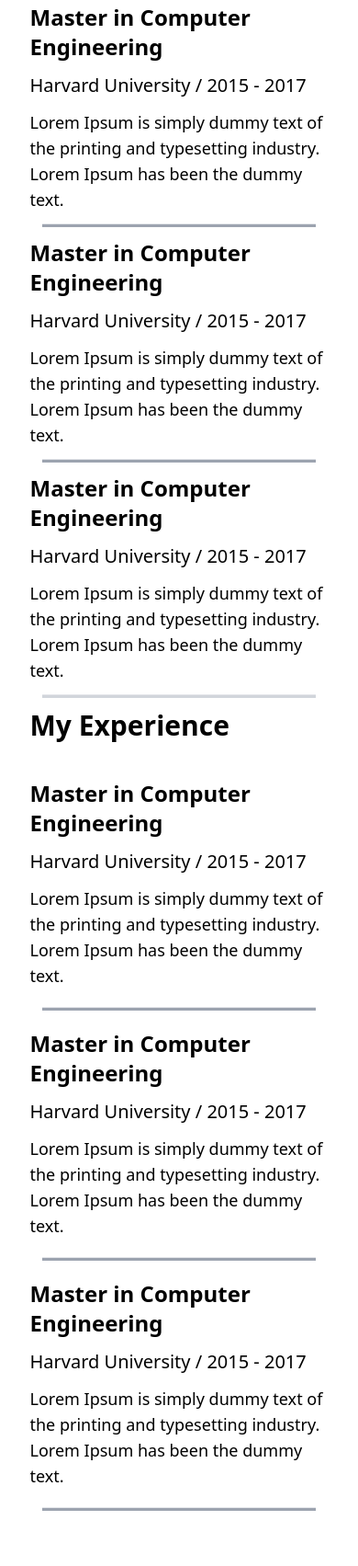
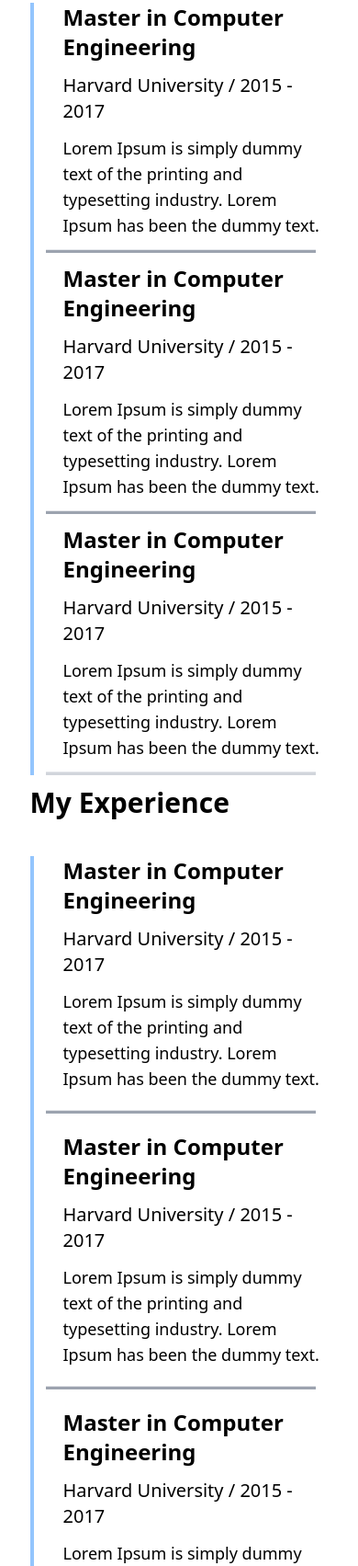
Before and after one commit to Shivaraj2003/Portfolio, a website: page src/index.html in a window 390 px wide. Shown: the part 4631-6334 px from the top of the page at 92% size. Before the commit the page ends 6294 px from the top, so only its background shows below. Drawn offline with Linux system fonts and the light colour scheme.

Commit message:
Fixed responsiveness of resume section

```diff
--- a/src/index.html
+++ b/src/index.html
@@ -246,15 +246,15 @@
 
             <div class="col-span-12 md:col-span-6 h-full   ">
                 <h1 class="text-3xl  font-semibold ">My Education</h1>
-                <div class="md:border-l-4 h-fit md:border-blue-300">
-                    <div class="flex flex-col gap-3 md:ml-8 mt-10">
+                <div class="border-l-4 h-fit border-blue-300">
+                    <div class="flex flex-col gap-3 ml-8 mt-10">
                         <h1 class="text-2xl font-semibold">Master in Computer Engineering</h1>
                         <h2 class="text-xl">Harvard University / 2015 - 2017</h2>
                         <p class="text-lg">Lorem Ipsum is simply dummy text of the printing and typesetting industry.
                             Lorem Ipsum has been the dummy text.</p>
                     </div>
                     <hr class="w-11/12 h-1 mx-auto my-3 bg-gray-400  md:my-5 ">
-                    <div class="flex flex-col gap-3 md:ml-8 ">
+                    <div class="flex flex-col gap-3 ml-8 ">
                         <h1 class="text-2xl font-semibold">Master in Computer Engineering</h1>
                         <h2 class="text-xl">Harvard University / 2015 - 2017</h2>
                         <p class="text-lg">Lorem Ipsum is simply dummy text of the printing and typesetting industry.
@@ -262,7 +262,7 @@
                     </div>
                     <hr class="w-11/12 h-1 mx-auto my-3 bg-gray-400  md:my-5 ">
 
-                    <div class="flex flex-col gap-3 md:ml-8 ">
+                    <div class="flex flex-col gap-3 ml-8 ">
                         <h1 class="text-2xl font-semibold">Master in Computer Engineering</h1>
                         <h2 class="text-xl">Harvard University / 2015 - 2017</h2>
                         <p class="text-lg">Lorem Ipsum is simply dummy text of the printing and typesetting industry.
@@ -274,15 +274,15 @@
             </div>
             <div class="col-span-12 md:col-span-6 h-full   ">
                 <h1 class="text-3xl  font-semibold ">My Experience</h1>
-                <div class="md:border-l-4 h-fit md:border-blue-300">
-                    <div class="flex flex-col gap-3 md:ml-8 mt-10 ">
+                <div class="border-l-4 h-fit border-blue-300">
+                    <div class="flex flex-col gap-3 ml-8 mt-10 ">
                         <h1 class="text-2xl font-semibold">Master in Computer Engineering</h1>
                         <h2 class="text-xl">Harvard University / 2015 - 2017</h2>
                         <p class="text-lg">Lorem Ipsum is simply dummy text of the printing and typesetting industry.
                             Lorem Ipsum has been the dummy text.</p>
                     </div>
                     <hr class="w-11/12 h-1 mx-auto my-5 bg-gray-400  md:my-5 ">
-                    <div class="flex flex-col gap-3 md:ml-8 ">
+                    <div class="flex flex-col gap-3 ml-8 ">
                         <h1 class="text-2xl font-semibold">Master in Computer Engineering</h1>
                         <h2 class="text-xl">Harvard University / 2015 - 2017</h2>
                         <p class="text-lg">Lorem Ipsum is simply dummy text of the printing and typesetting industry.
@@ -290,7 +290,7 @@
                     </div>
                     <hr class="w-11/12 h-1 mx-auto my-5 bg-gray-400  md:my-5 ">
 
-                    <div class="flex flex-col gap-3 md:ml-8 ">
+                    <div class="flex flex-col gap-3 ml-8 ">
                         <h1 class="text-2xl font-semibold">Master in Computer Engineering</h1>
                         <h2 class="text-xl">Harvard University / 2015 - 2017</h2>
                         <p class="text-lg">Lorem Ipsum is simply dummy text of the printing and typesetting industry.
```
